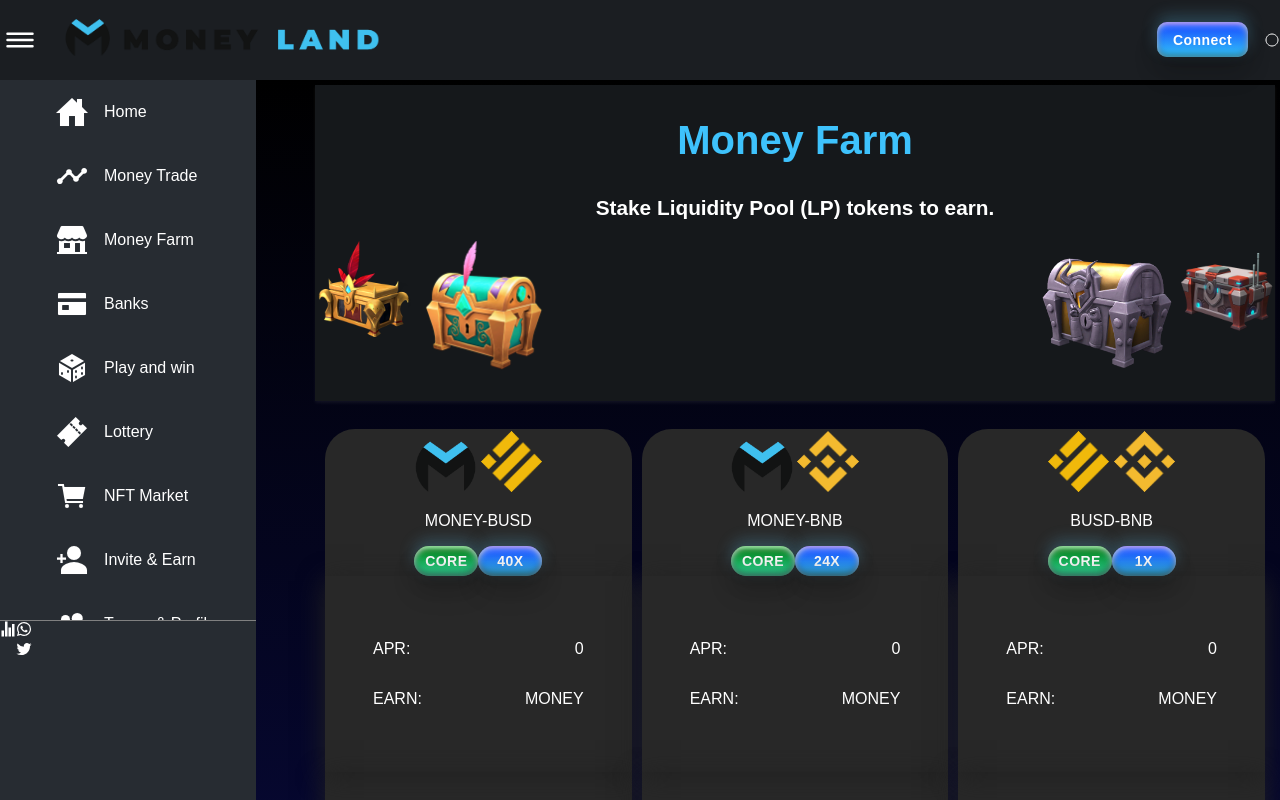
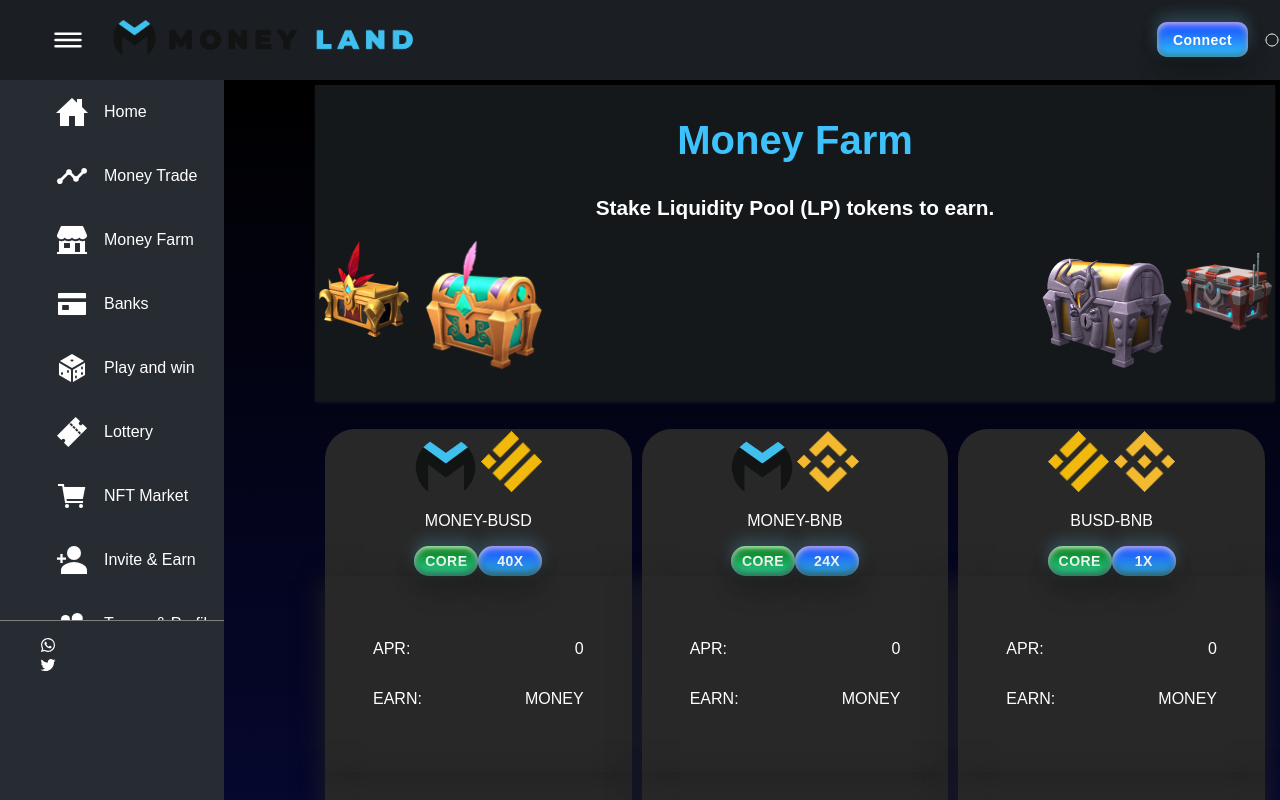
Before and after one commit to rossianllela/dappmoneyland, a React (Create React App) app: page /Farm in a window 1280 px wide. Shown: the top 800 px of the page. Built offline with nearby package versions, Linux system fonts and the light colour scheme.

Commit message:
mejoras
menu

```diff
--- a/src/App.css
+++ b/src/App.css
@@ -90,6 +90,7 @@
 #root > div > header > div > div:nth-child(1) > div:nth-child(1) > ion-icon {
     font-size: 2.5rem;
     font-weight: bolder;
+    margin-left: 3rem;
 }
 
 ul, li {
@@ -452,7 +453,7 @@
 #root > div > div > aside > div:nth-child(1) {
     max-height: 75%;
     overflow-y: scroll;
-    padding-right: 2.5rem;
+    padding-right: 0.5rem;
 }
 
 #root > div > div > aside > div:nth-child(1)::-webkit-scrollbar-thumb {
@@ -473,9 +474,18 @@
     height: 90%;
     position: fixed;
     background: #272c32;
-    color: white;
+    color: #ffffff;
     overflow-y: hidden;
 }
+
+.aside-footer > div > ul, .aside-footer > div > ul > li {
+  display: flex;
+  justify-content: center;
+  align-items: center;
+  margin: auto;
+}
+
+
 
 .home-container {
     color: white;
--- a/src/components/AsideMenu.jsx
+++ b/src/components/AsideMenu.jsx
@@ -63,20 +63,16 @@
             </div>
             <div className="aside-footer">
                 <div className="fields-footer">
-                    <div className="">
-                        <ion-icon name="stats-chart-sharp"></ion-icon>
-                    </div>
-                    <div className="">
-                        <div className="">
-                            <ion-icon name="logo-whatsapp"></ion-icon>
-                        </div>
-                        <div className="">
-                            <ion-icon name="logo-twitter"></ion-icon>
-                        </div>
-                    </div>
+                <div className="">
+                <ul>
+                    <li>
+                    <ion-icon name="logo-whatsapp"></ion-icon>
+                    </li>
+                    <li>
+                    <ion-icon name="logo-twitter"></ion-icon>
+                    </li>
+                </ul>
                 </div>
-                <div className="fields-footer">
-                    <div className=""></div>
                 </div>
             </div>
         </aside>
```
